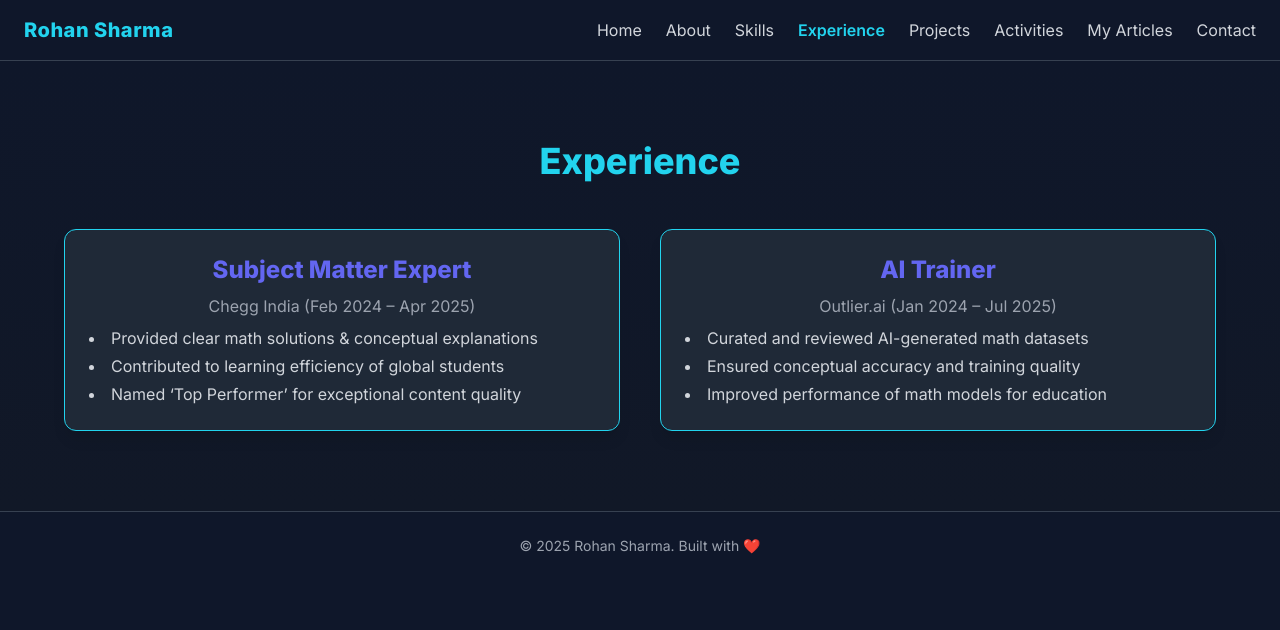
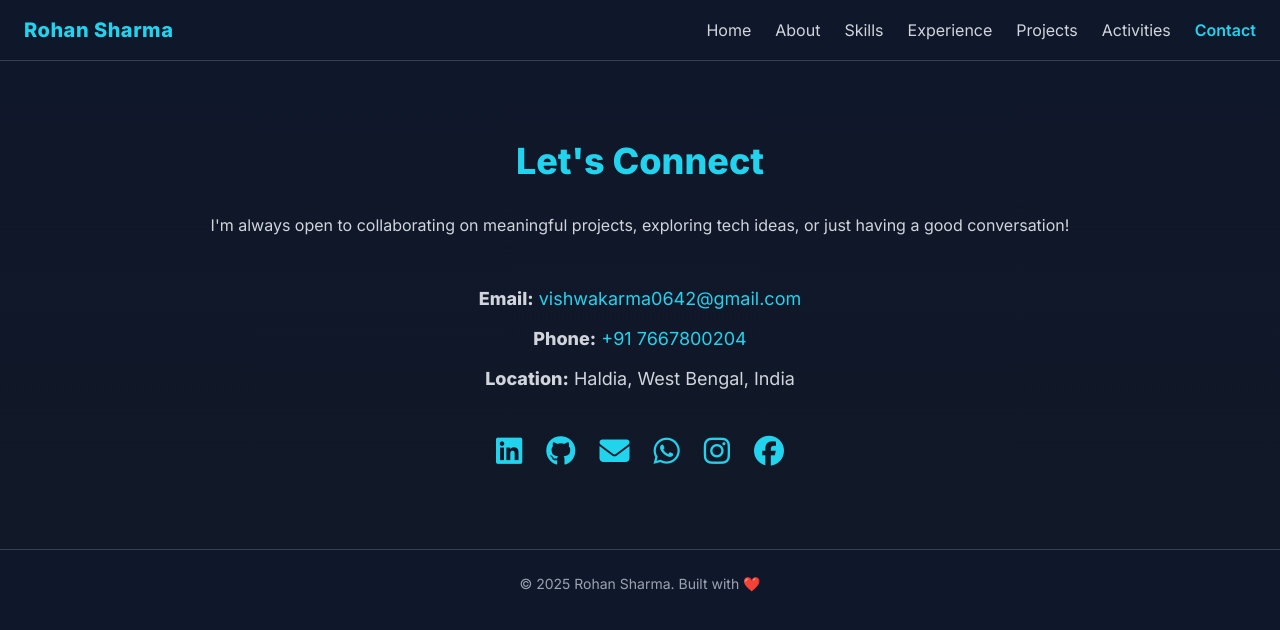
Before and after one commit to rohan0642/my_portfolio, a plain HTML site: page contact.html in a window 1280 px wide. Drawn offline with nearby package versions, Linux system fonts and the light colour scheme.

Commit message:
Update contact.html

```diff
--- a/contact.html
+++ b/contact.html
@@ -3,13 +3,18 @@
 <head>
   <meta charset="UTF-8" />
   <meta name="viewport" content="width=device-width, initial-scale=1.0"/>
-  <title>Experience | Rohan Sharma</title>
+  <title>Contact | Rohan Sharma</title>
   <link rel="icon" href="favicon.ico" />
+
+  <!-- Tailwind & AOS -->
   <script src="https://cdn.tailwindcss.com"></script>
   <script src="https://unpkg.com/aos@2.3.1/dist/aos.js"></script>
   <link href="https://unpkg.com/aos@2.3.1/dist/aos.css" rel="stylesheet" />
 
-  <!-- Tailwind Customization -->
+  <!-- Font Awesome Icons -->
+  <link rel="stylesheet" href="https://cdnjs.cloudflare.com/ajax/libs/font-awesome/6.5.0/css/all.min.css">
+
+  <!-- Tailwind Config -->
   <script>
     tailwind.config = {
       darkMode: 'class',
@@ -34,7 +39,7 @@
 
 <body class="bg-primary text-white font-sans">
 
-  <!-- ✅ Navbar (Responsive) -->
+  <!-- Navbar -->
   <header class="bg-primary border-b border-gray-700 shadow-sm">
     <nav class="max-w-7xl mx-auto px-6 py-4 flex justify-between items-center">
       <h1 class="text-xl font-bold text-neon tracking-wide">Rohan Sharma</h1>
@@ -44,11 +49,10 @@
         <li><a href="index.html" class="hover:text-neon">Home</a></li>
         <li><a href="about.html" class="hover:text-neon">About</a></li>
         <li><a href="skills.html" class="hover:text-neon">Skills</a></li>
-        <li><a href="experience.html" class="text-neon font-semibold">Experience</a></li>
+        <li><a href="experience.html" class="hover:text-neon">Experience</a></li>
         <li><a href="projects.html" class="hover:text-neon">Projects</a></li>
         <li><a href="activities.html" class="hover:text-neon">Activities</a></li>
-        <li><a href="articles.html" class="hover:text-neon">My Articles</a></li>
-        <li><a href="contact.html" class="hover:text-neon">Contact</a></li>
+        <li><a href="contact.html" class="text-neon font-semibold">Contact</a></li>
       </ul>
 
       <!-- Mobile Menu Button -->
@@ -67,55 +71,46 @@
         <li><a href="index.html" class="hover:text-neon">Home</a></li>
         <li><a href="about.html" class="hover:text-neon">About</a></li>
         <li><a href="skills.html" class="hover:text-neon">Skills</a></li>
-        <li><a href="experience.html" class="text-neon font-semibold">Experience</a></li>
+        <li><a href="experience.html" class="hover:text-neon">Experience</a></li>
         <li><a href="projects.html" class="hover:text-neon">Projects</a></li>
         <li><a href="activities.html" class="hover:text-neon">Activities</a></li>
-        <li><a href="articles.html" class="hover:text-neon">My Articles</a></li>
-        <li><a href="contact.html" class="hover:text-neon">Contact</a></li>
+        <li><a href="contact.html" class="text-neon font-semibold">Contact</a></li>
       </ul>
     </div>
   </header>
 
-  <!-- 🧠 Experience Section -->
-  <section class="py-20 px-6 bg-gradient-to-b from-primary to-gray-900" data-aos="fade-up">
-    <div class="max-w-6xl mx-auto text-center">
-      <h2 class="text-4xl font-bold text-neon mb-12">Experience</h2>
+  <!-- Contact Section -->
+  <section class="pt-20 py-20 px-6 bg-gradient-to-b from-primary to-gray-900" data-aos="fade-up">
+    <div class="max-w-4xl mx-auto text-center">
+      <h2 class="text-4xl font-bold text-neon mb-8">Let's Connect</h2>
+      <p class="text-gray-300 mb-12">I'm always open to collaborating on meaningful projects, exploring tech ideas, or just having a good conversation!</p>
 
-      <div class="grid grid-cols-1 md:grid-cols-2 gap-10">
+      <!-- Direct Info -->
+      <div class="text-lg text-gray-300 mb-10 space-y-3" data-aos="fade-up" data-aos-delay="100">
+        <p><strong>Email:</strong> <a href="mailto:vishwakarma0642@gmail.com" class="text-neon hover:underline">vishwakarma0642@gmail.com</a></p>
+        <p><strong>Phone:</strong> <a href="tel:+917667800204" class="text-neon hover:underline">+91 7667800204</a></p>
+        <p><strong>Location:</strong> Haldia, West Bengal, India</p>
+      </div>
 
-        <!-- Chegg -->
-        <div class="bg-gray-800 p-6 rounded-xl border border-neon shadow-lg" data-aos="zoom-in">
-          <h3 class="text-2xl font-bold text-accent mb-2">Subject Matter Expert</h3>
-          <p class="text-gray-400 mb-2">Chegg India (Feb 2024 – Apr 2025)</p>
-          <ul class="list-disc list-inside text-gray-300 text-left space-y-1">
-            <li>Provided clear math solutions & conceptual explanations</li>
-            <li>Contributed to learning efficiency of global students</li>
-            <li>Named ‘Top Performer’ for exceptional content quality</li>
-          </ul>
-        </div>
-
-        <!-- Outlier.ai -->
-        <div class="bg-gray-800 p-6 rounded-xl border border-neon shadow-lg" data-aos="zoom-in" data-aos-delay="100">
-          <h3 class="text-2xl font-bold text-accent mb-2">AI Trainer</h3>
-          <p class="text-gray-400 mb-2">Outlier.ai (Jan 2024 – Jul 2025)</p>
-          <ul class="list-disc list-inside text-gray-300 text-left space-y-1">
-            <li>Curated and reviewed AI-generated math datasets</li>
-            <li>Ensured conceptual accuracy and training quality</li>
-            <li>Improved performance of math models for education</li>
-          </ul>
-        </div>
-
+      <!-- Social Links -->
+      <div class="flex justify-center flex-wrap gap-6 text-3xl text-neon" data-aos="fade-up" data-aos-delay="200">
+        <a href="https://www.linkedin.com/in/rohan-sharma-6b19a5207/" target="_blank" title="LinkedIn" class="hover:text-accent"><i class="fab fa-linkedin"></i></a>
+        <a href="https://github.com/rohan0642" target="_blank" title="GitHub" class="hover:text-accent"><i class="fab fa-github"></i></a>
+        <a href="mailto:vishwakarma0642@gmail.com" title="Email" class="hover:text-accent"><i class="fas fa-envelope"></i></a>
+        <a href="https://wa.me/917667800204" target="_blank" title="WhatsApp" class="hover:text-accent"><i class="fab fa-whatsapp"></i></a>
+        <a href="https://www.instagram.com/vishwakarma_0642" target="_blank" title="Instagram" class="hover:text-accent"><i class="fab fa-instagram"></i></a>
+        <a href="https://www.facebook.com/yourusername" target="_blank" title="Facebook" class="hover:text-accent"><i class="fab fa-facebook"></i></a>
       </div>
     </div>
   </section>
 
-  <!-- 🌙 Footer -->
-  <footer class="text-center py-6 border-t border-gray-700 bg-primary">
+  <!-- Footer -->
+  <footer class="text-center py-6 border-t border-gray-700">
     <p class="text-sm text-gray-400">© 2025 Rohan Sharma. Built with ❤️</p>
   </footer>
 
-  <!-- JS -->
   <script>
+    // Navbar toggle
     const btn = document.getElementById('menu-btn');
     const menu = document.getElementById('mobile-menu');
     btn.addEventListener('click', () => {
```
